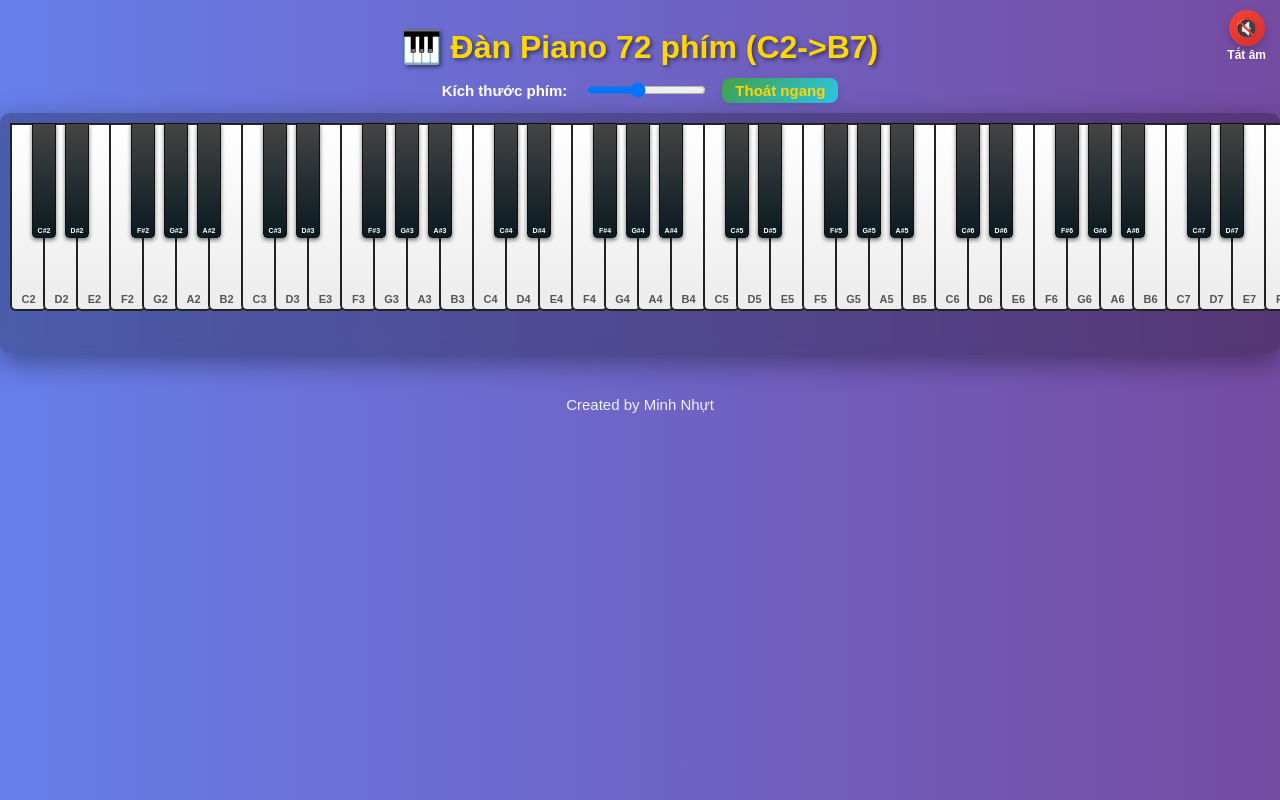
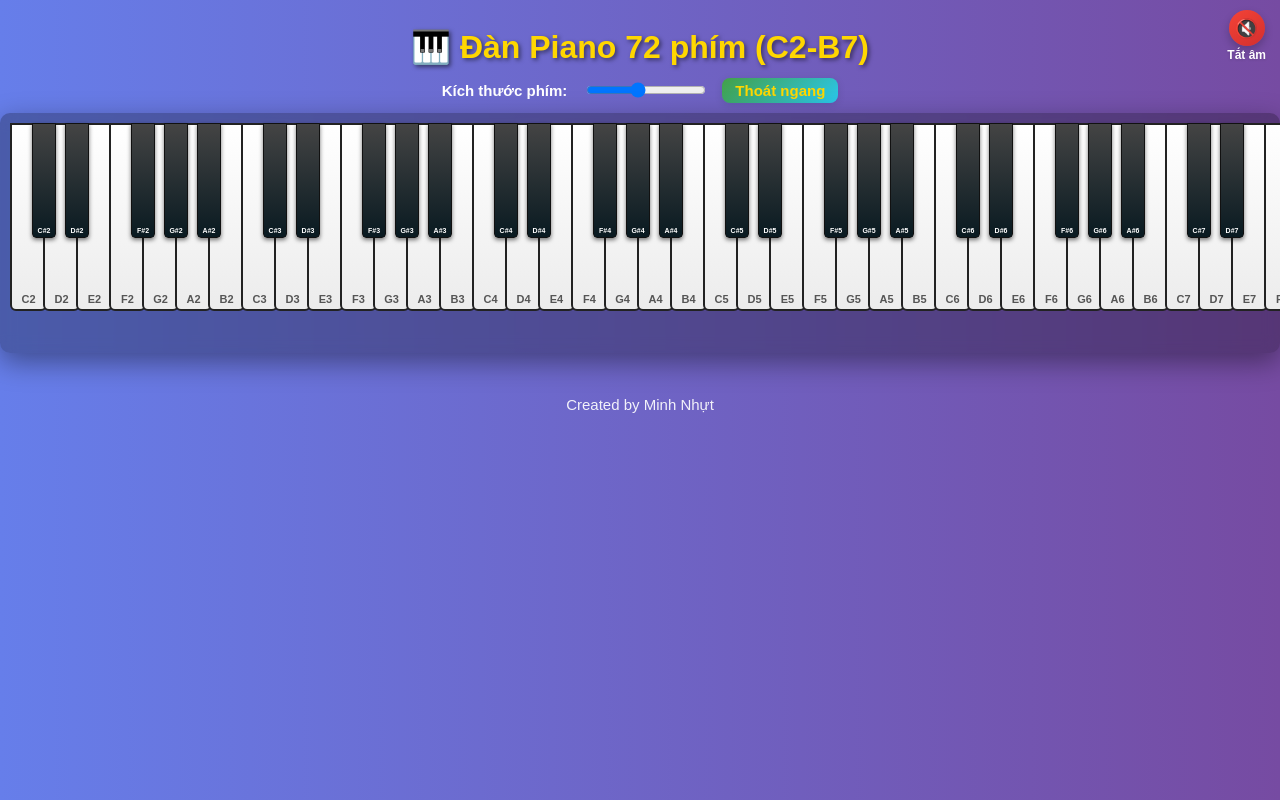
Before and after one commit to nhut990/piano, a plain HTML site: page 4/index.html in a window 1280 px wide. Shown: the top 800 px of the page. Drawn offline with Linux system fonts and the light colour scheme; no server answers.

Commit message:
Update index.html

```diff
--- a/4/index.html
+++ b/4/index.html
@@ -114,7 +114,7 @@
       </button>
       <span class="sound-status" id="soundStatus">Tắt âm</span>
     </div>
-    <h1>🎹 Đàn Piano 72 phím (C2-&gt;B7)</h1>
+    <h1>🎹 Đàn Piano 72 phím (C2-B7)</h1>
     <!-- Control bar for fullscreen and key size -->
     <div class="control-bar">
       <span class="size-label">Kích thước phím:</span>
```
